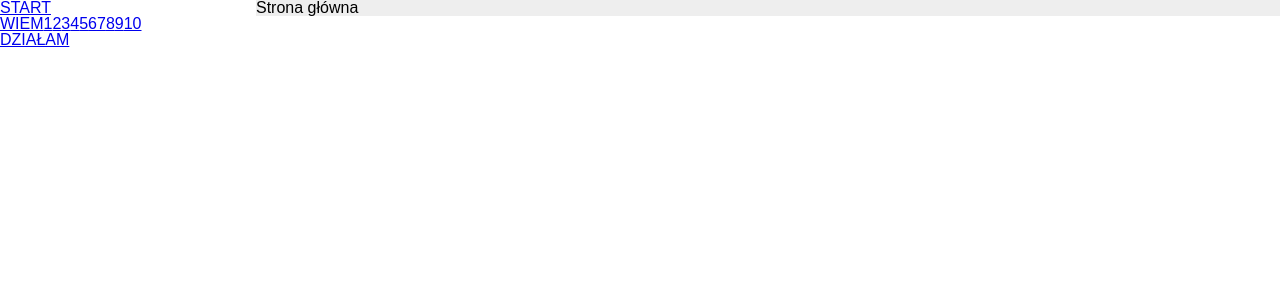
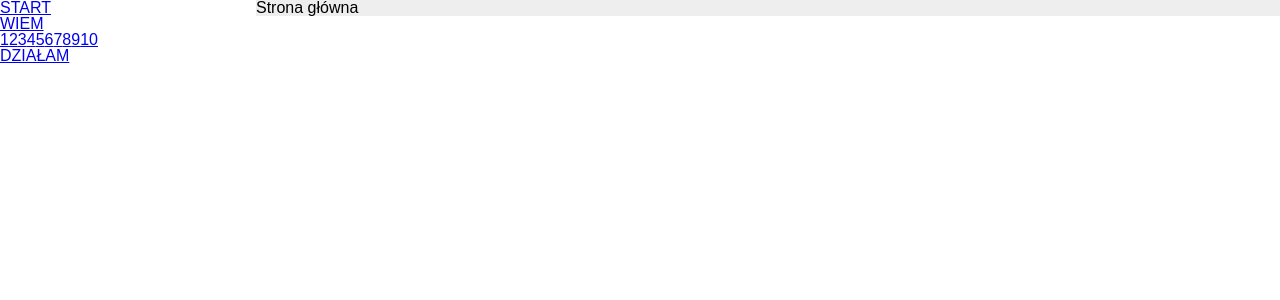
Before and after one commit to edukaton/damy-rade, a React (Create React App) app: page / in a window 1280 px wide. Both pictures are taken after a click on the link "WIEM". Shown: the top 300 px of the page. Built offline with nearby package versions, Linux system fonts and the light colour scheme.

Commit message:
dropdown

```diff
--- a/src/js/DropDown.js
+++ b/src/js/DropDown.js
@@ -23,7 +23,9 @@ class DropDown extends Component {
         return (
             <div className="drop-down">
                 <a href="#" className="drop-down-title" onClick={this.handleClick}>{this.props.title}</a>
-                {(visible && this.props.children)}
+                {(visible &&
+                    <div classname="drop-down-content">{this.props.children}</div>
+                )}
             </div>
         );
     }
```
Also changed, not shown: src/js/dictionaries/Dictionary.js (+4 -4 lines), src/js/App.js (line endings or trailing spaces).
